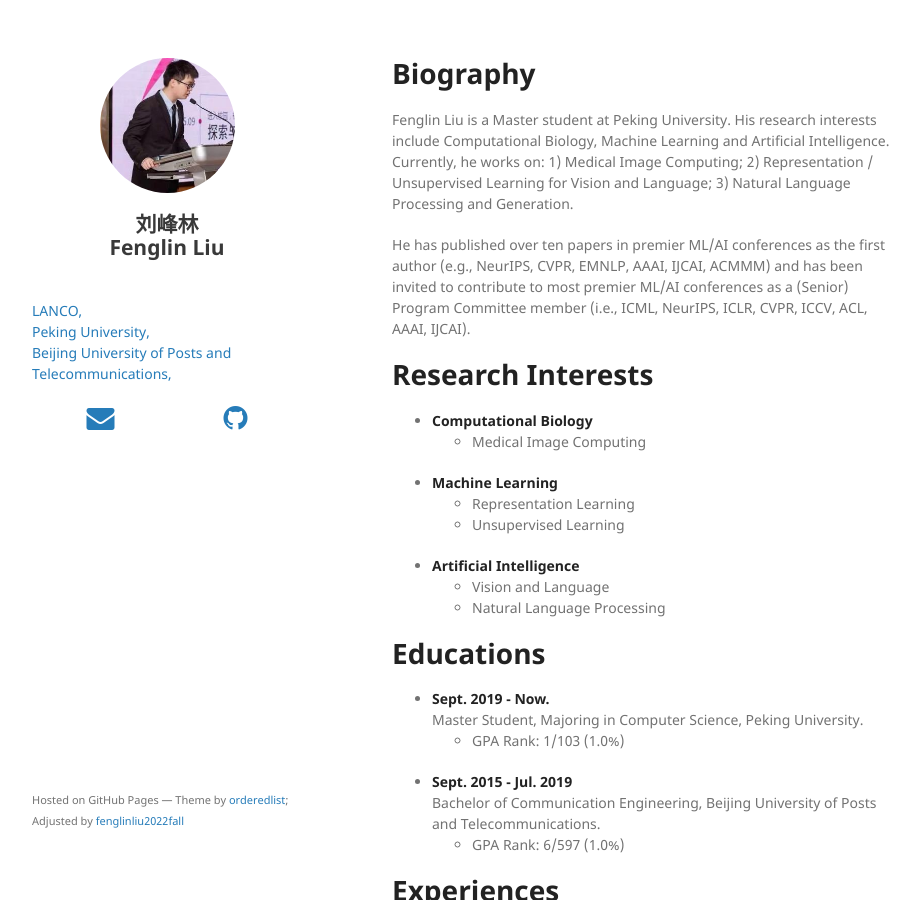
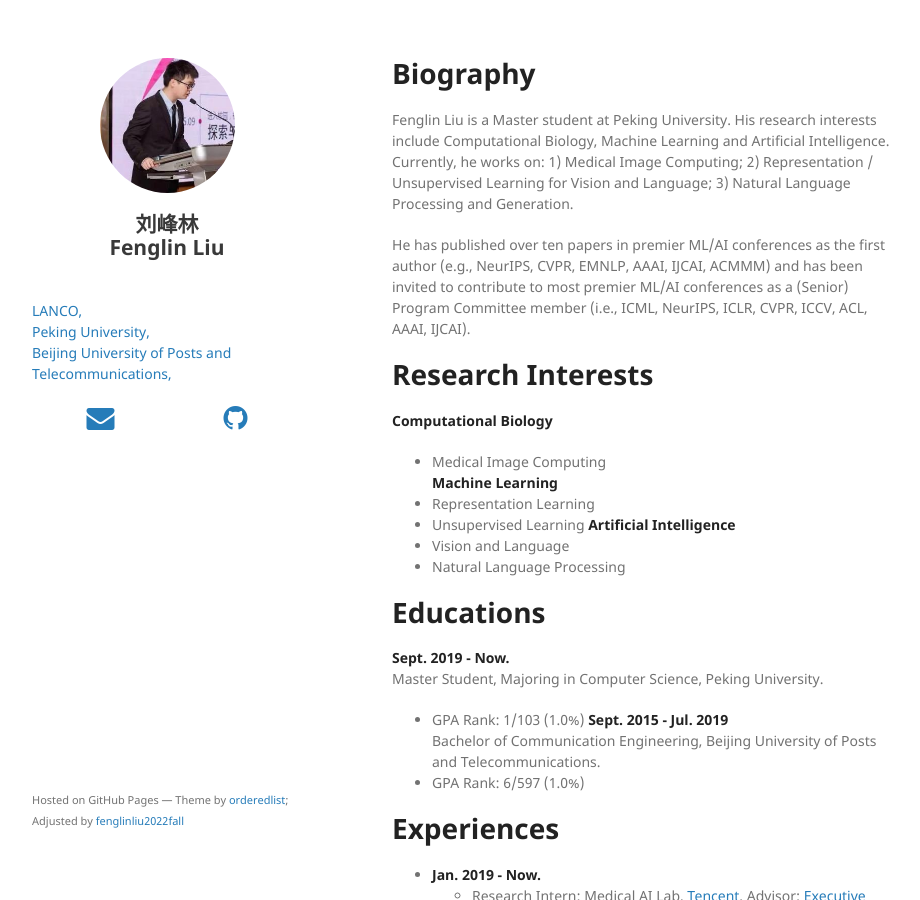
Before and after one commit to fenglinliu2022fall/fenglinliu2022fall.github.io, a Jekyll site: the page built from index.md, in a window 1280 px wide and 900 px high. Shown: the whole window, without its empty margins (178-1098 px from the left). Built offline with Jekyll 4.4.1, drawn with Linux system fonts in a browser that asks for light colours; nearby versions of some CDN libraries; our own code applies the rules of GitHub Pages for plain Markdown files.

```diff
--- a/index.md
+++ b/index.md
@@ -4,20 +4,20 @@ Fenglin Liu is a Master student at Peking University. His research interests inc
 He has published over ten papers in premier ML/AI conferences as the first author (e.g., NeurIPS, CVPR, EMNLP, AAAI, IJCAI, ACMMM) and has been invited to contribute to most premier ML/AI conferences as a (Senior) Program Committee member (i.e., ICML, NeurIPS, ICLR, CVPR, ICCV, ACL, AAAI, IJCAI).
 
 # Research Interests
-* **Computational Biology**
+  **Computational Biology**
   * Medical Image Computing
-* **Machine Learning**
+  **Machine Learning**
   * Representation Learning
   * Unsupervised Learning
-* **Artificial Intelligence**
+  **Artificial Intelligence**
   * Vision and Language
   * Natural Language Processing
 
 # Educations
-- **Sept. 2019 - Now.**
+  **Sept. 2019 - Now.**
   Master Student, Majoring in Computer Science, Peking University.
   * GPA Rank: 1/103 (1.0%)
-- **Sept. 2015 - Jul. 2019**
+  **Sept. 2015 - Jul. 2019**
   Bachelor of Communication Engineering, Beijing University of Posts and Telecommunications.
   * GPA Rank: 6/597 (1.0%)
 
```
